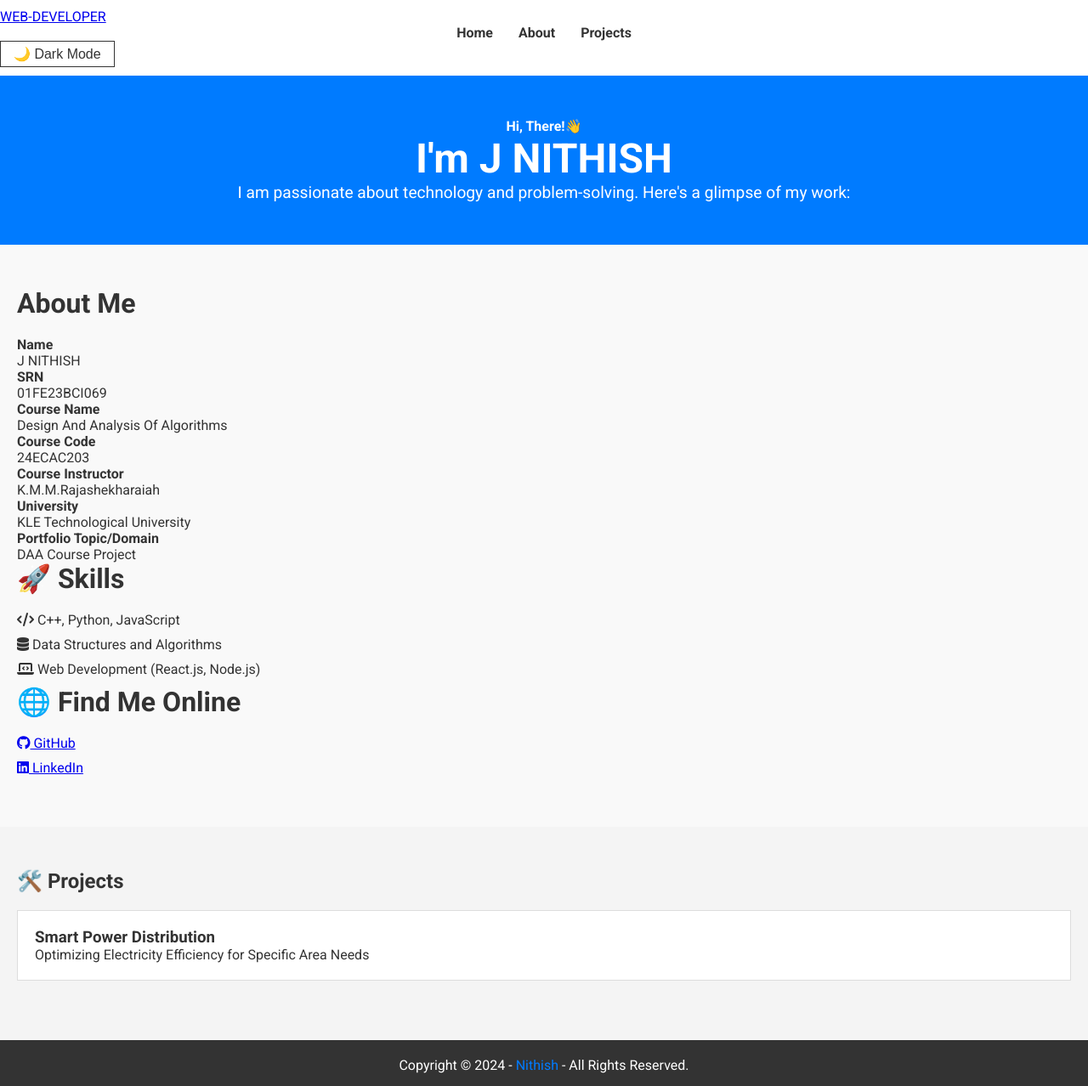
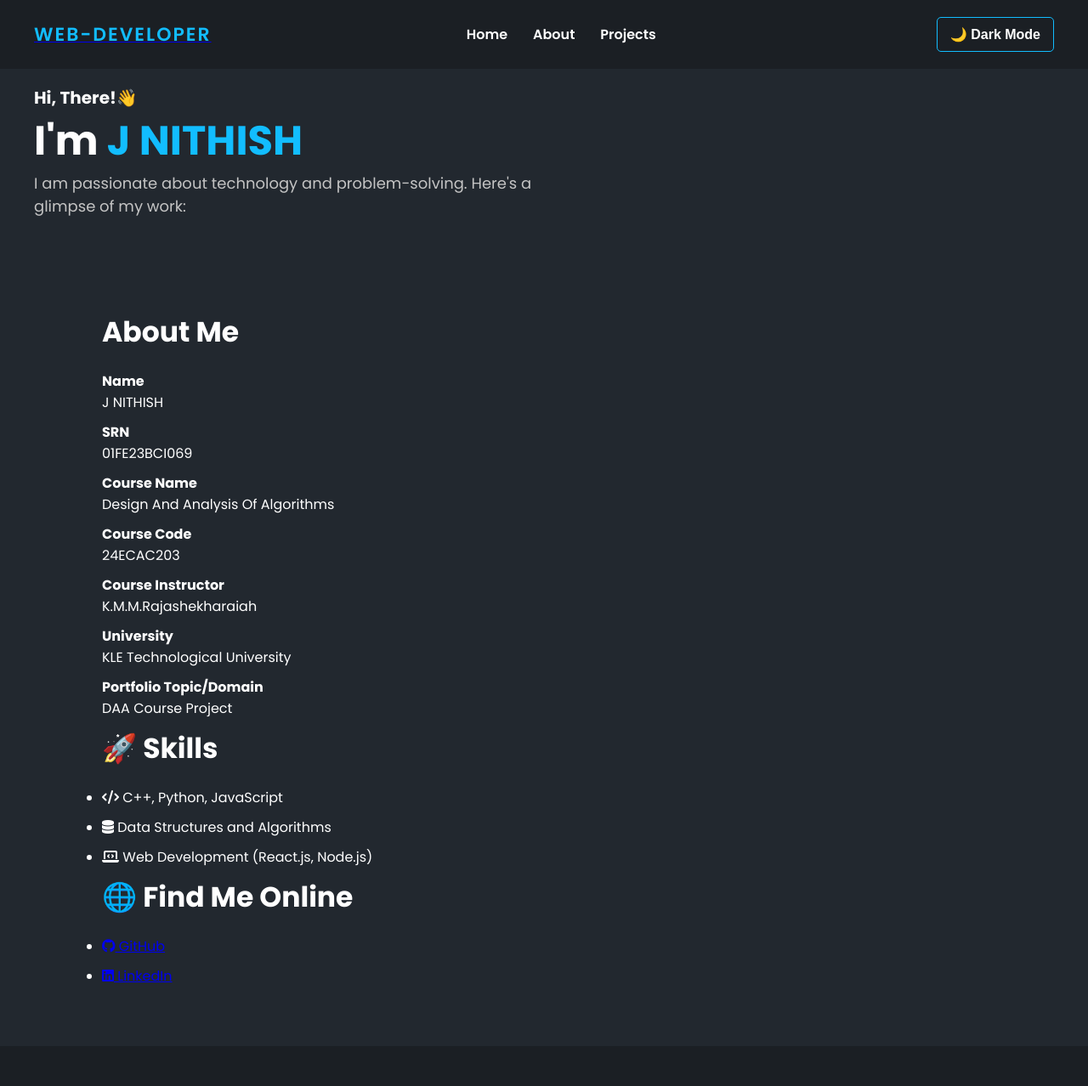
Before and after one commit to nithish-213/DaaPortfolio.github.io, a plain HTML site: page index.html in a window 1280 px wide. Shown: the top 1278 px of the page at 85% size. Drawn offline with Linux system fonts and the light colour scheme.

Commit message:
Update style.css

```diff
--- a/style.css
+++ b/style.css
@@ -2,11 +2,15 @@
 
 /* Global variables */
 :root {
-  --primary: #12bdff;
-  --primary-hover: #0c8ec2;
-  --dark-primary: #1b1f24;
+  --primary: #12bdff; /* Main color */
+  --primary-hover: #0c8ec2; /* Hover effect color */
+  --dark-primary: #1b1f24; /* Dark background color */
+  --light-bg: #22282f; /* Light background for sections */
+  --text-light: #fff; /* Light text color */
+  --text-dark: #c4c4c4; /* Light gray text color */
 }
 
+/* Global Reset */
 * {
   margin: 0;
   padding: 0;
@@ -17,165 +21,234 @@ html {
   scroll-behavior: smooth;
 }
 
-
-/* General Styles */
 body {
-    font-family: 'Roboto', sans-serif;
-    margin: 0;
-    padding: 0;
-    background-color: #f4f4f4;
-    color: #333;
-    transition: background-color 0.3s, color 0.3s;
+  font-family: "Poppins", sans-serif;
+  background-color: var(--dark-primary);
+  color: var(--text-light);
 }
 
+/* Header */
 header {
-    background-color: #ffffff;
-    padding: 10px 0;
-    box-shadow: 0 2px 5px rgba(0, 0, 0, 0.1);
-    transition: background-color 0.3s;
+  position: fixed;
+  top: 0;
+  left: 0;
+  right: 0;
+  background-color: var(--dark-primary);
+  padding: 20px 40px;
+  display: flex;
+  justify-content: space-between;
+  align-items: center;
+  z-index: 1;
 }
 
-header.dark-mode {
-    background-color: #333;
+header .logo {
+  color: var(--primary);
+  font-weight: 600;
+  font-size: 22px;
+  letter-spacing: 2px;
 }
 
 header ul {
-    list-style-type: none;
-    margin: 0;
-    padding: 0;
   display: flex;
-    justify-content: center;
+  list-style: none;
 }
 
 header ul li {
-    margin: 0 15px;
+  margin-right: 30px;
 }
 
 header ul li a {
+  color: var(--text-light);
   text-decoration: none;
-    color: #333;
-    font-weight: bold;
-    transition: color 0.3s;
+  font-weight: 600;
+  transition: all 0.3s ease 0s;
 }
 
 header ul li a:hover {
-    color: #007BFF;
+  color: var(--primary);
+  transition: all 0.3s ease 0s;
 }
 
-#darkModeToggle {
+header button {
   background-color: transparent;
-    border: 1px solid #333;
-    padding: 5px 15px;
+  color: var(--text-light);
+  font-size: 16px;
   cursor: pointer;
-    font-size: 16px;
-    color: #333;
-    transition: background-color 0.3s, color 0.3s;
+  border: 1px solid var(--primary);
+  padding: 10px 15px;
+  font-weight: 600;
+  border-radius: 5px;
 }
 
-#darkModeToggle:hover {
-    background-color: #444;
-    color: white;
+header button:hover {
+  background-color: var(--primary);
+  color: #fff;
 }
 
-.hero-section {
-    background-color: #007BFF;
-    color: white;
-    padding: 50px 20px;
+/* Hero Section */
+section.hero-section {
+  background-color: var(--light-bg);
+  color: var(--text-light);
+  display: flex;
+  align-items: center;
+  justify-content: space-between;
+  padding: 100px 120px 50px 40px;
+}
+
+.hero-section__title {
+  font-size: 48px;
+}
+
+.hero-section__title span {
+  color: var(--primary);
+}
+
+.hero-section__desc {
+  color: var(--text-dark);
+  font-size: 18px;
+}
+
+.hero-section h4 {
+  font-size: 20px;
+}
+
+.hero-section div {
+  max-width: 600px;
+}
+
+/* About Section */
+section.about-section {
+  background-color: var(--light-bg);
+  color: var(--text-light);
+  padding: 60px 120px;
+}
+
+.about-content h2 {
+  font-size: 33px;
+}
+
+.about-content h2 > span {
+  color: var(--primary);
+}
+
+.about-content dl {
+  margin-top: 20px;
+}
+
+.about-content dt {
+  font-weight: 600;
+}
+
+.about-content dd {
+  margin-bottom: 10px;
+}
+
+.about-content ul {
+  margin-top: 20px;
+}
+
+.about-content ul li {
+  font-size: 16px;
+  margin-bottom: 10px;
+}
+
+/* Projects Section */
+section.projects-section {
+  background-color: var(--dark-primary);
+  color: var(--text-light);
+  padding: 50px 120px;
   text-align: center;
 }
 
-.hero-section__title {
-    font-size: 3em;
+.projects-section h2 {
+  font-size: 28px;
 }
 
-.hero-section__desc {
-    font-size: 1.2em;
-}
-
-.about-section {
-    padding: 50px 20px;
-    background-color: #f9f9f9;
-}
-
-.about-section h2 {
-    font-size: 2em;
-    margin-bottom: 20px;
-}
-
-.about-section ul {
-    list-style-type: none;
-    margin: 0;
-    padding: 0;
-}
-
-.about-section ul li {
-    margin: 10px 0;
-}
-
-.projects-section {
-    padding: 50px 20px;
+.projects-section h2 > span {
+  color: var(--primary);
 }
 
 .project-card {
-    background-color: #ffffff;
-    padding: 20px;
-    margin: 20px 0;
-    border: 1px solid #ddd;
-    transition: transform 0.3s, box-shadow 0.3s;
+  background-color: var(--light-bg);
+  padding: 30px;
+  margin: 20px;
+  border-radius: 8px;
+  box-shadow: 3px 5px 20px rgba(0, 0, 0, 0.1);
+  transition: transform 0.3s ease;
 }
 
 .project-card:hover {
-    transform: scale(1.05);
-    box-shadow: 0 4px 10px rgba(0, 0, 0, 0.1);
+  transform: translateY(-10px);
 }
 
+.project-card h3 {
+  font-size: 24px;
+  margin-bottom: 10px;
+}
+
+.project-card p {
+  color: var(--text-dark);
+  font-size: 16px;
+}
+
+/* Footer */
 footer {
-    background-color: #333;
-    color: white;
-    padding: 20px;
+  background-color: var(--dark-primary);
+  color: var(--text-dark);
   text-align: center;
+  padding: 15px 0;
+  font-size: 13px;
 }
 
 footer a {
-    color: #007BFF;
   text-decoration: none;
+  color: var(--primary);
 }
 
-footer a:hover {
-    text-decoration: underline;
+/* Media queries */
+@media only screen and (max-width: 768px) {
+  header {
+    flex-direction: column;
+    align-items: flex-start;
+  }
+  header .logo {
+    margin: auto;
   }
 
-/* Dark Mode Styles */
-body.dark-mode {
-    background-color: #121212;
-    color: white;
+  header ul {
+    margin-top: 10px;
   }
 
-a.dark-mode {
-    color: white;
+  /* Hero Section */
+  section.hero-section {
+    flex-direction: column;
+    padding: 40px;
+    padding-top: 130px;
   }
 
-header.dark-mode {
-    background-color: #333;
+  /* About Section */
+  section.about-section {
+    flex-direction: column;
+    padding: 40px;
   }
 
-.project-card.dark-mode {
-    background-color: #444;
-    border-color: #555;
+  .about-content {
+    margin-left: 0;
+    margin-top: 30px;
   }
 
-/* Media Query for Mobile */
-@media (max-width: 768px) {
-    header ul {
-        flex-direction: column;
-        align-items: center;
+  /* Projects Section */
+  section.projects-section {
+    padding: 40px;
   }
 
-    .hero-section__title {
-        font-size: 2.5em;
+  .projects-cards {
+    margin-top: 15px;
+    flex-direction: column;
   }
 
-    .hero-section__desc {
-        font-size: 1.1em;
+  .projects-card-box {
+    width: 100%;
+    margin: 10px 0;
   }
 }
```
Lines whose indentation alone changed are shown as unchanged.
